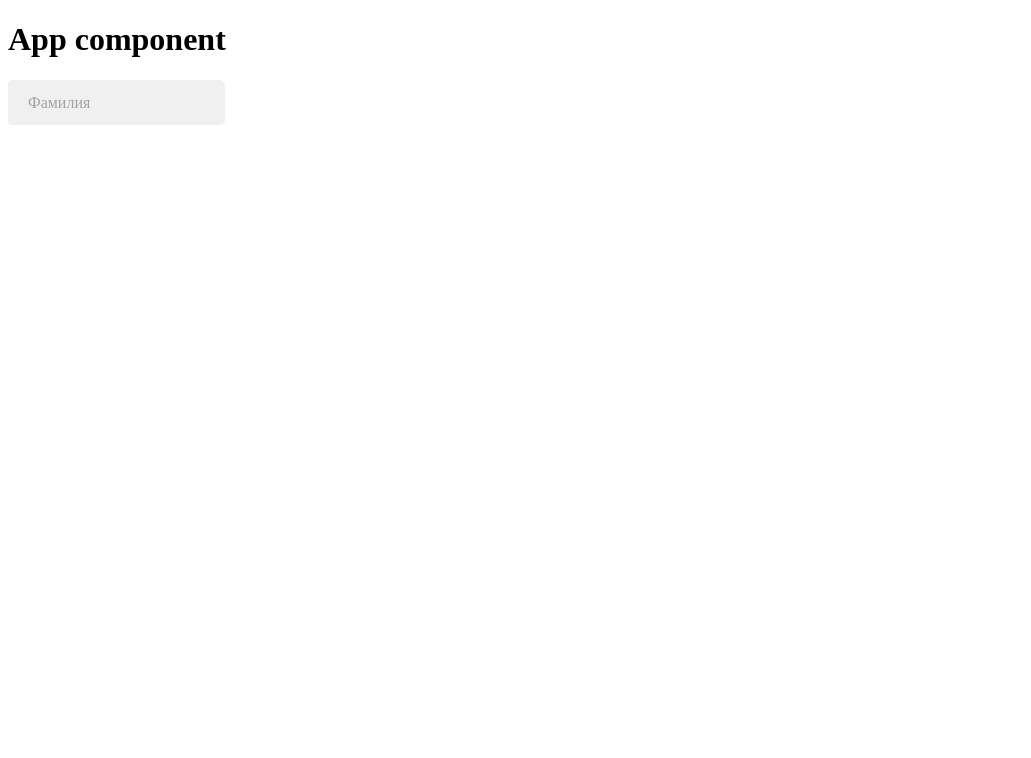
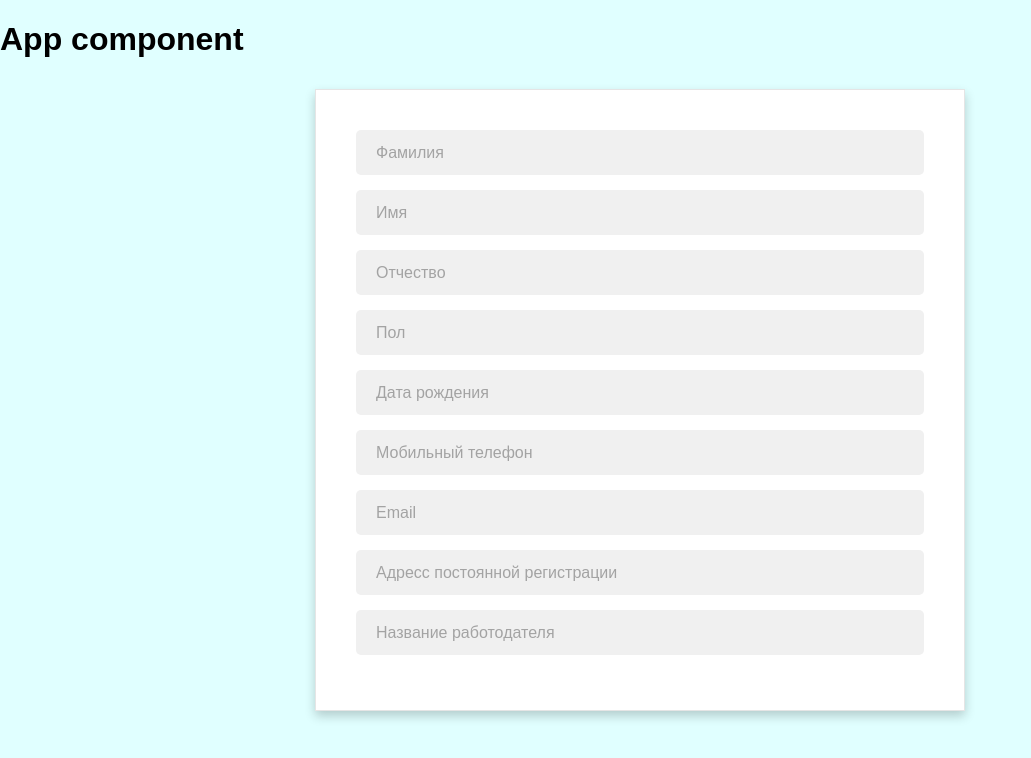
Before and after one commit to makhnev-a/balance-platform-react, a React app: page / in a window 1280 px wide. Shown: the top 758 px of the page, without its empty margins (0-1031 px from the left). Built offline with nearby package versions, Linux system fonts and the light colour scheme.

Commit message:
fix styles for inputs

```diff
--- a/src/components/Input/Input.jsx
+++ b/src/components/Input/Input.jsx
@@ -4,10 +4,8 @@ export const Input = ({type}) => {
   const [hasLength, setHasLength] = useState(false);
   const onBlurHandler = (event) => setHasLength(!!event.currentTarget.value.trim().length);
 
-  const a = 2-2-2-2-2-2-2-2-2-2-2-2-2-2-2-2-2-2-2-2-2-2-2-2-2-2-2-2-2-2-2-2-2-2-2-2-2-2-2-2-2-2-2-2-2-2-2-2-2-2-2-2-2-2-2-2-2-2-2-2-2-2-2-2-2-2-2-2-2-2-2-2-2-2-2-2-2-2-2-2-2-2-2-2-2-2-2-2-2-2-2-2-2-2-2-2-2-2-2-2-2-2-2-2-2-2-2-2-2-2-2-2;
-  console.log(a);
-
   return (
+    <div className='form__box'>
       <div className={hasLength ? 'input input--toTop' : 'input'}>
         <input
           className='input__input'
@@ -22,5 +20,118 @@ export const Input = ({type}) => {
           Фамилия
         </label>
       </div>
+      <div className={hasLength ? 'input input--toTop' : 'input'}>
+        <input
+          className='input__input'
+          onBlur={onBlurHandler}
+          type={type || 'text'}
+          id='surname'
+        />
+        <label
+          className='input__label'
+          htmlFor="surname"
+        >
+          Имя
+        </label>
+      </div>
+      <div className={hasLength ? 'input input--toTop' : 'input'}>
+        <input
+          className='input__input'
+          onBlur={onBlurHandler}
+          type={type || 'text'}
+          id='surname'
+        />
+        <label
+          className='input__label'
+          htmlFor="surname"
+        >
+          Отчество
+        </label>
+      </div>
+      <div className={hasLength ? 'input input--toTop' : 'input'}>
+        <input
+          className='input__input'
+          onBlur={onBlurHandler}
+          type={type || 'text'}
+          id='surname'
+        />
+        <label
+          className='input__label'
+          htmlFor="surname"
+        >
+          Пол
+        </label>
+      </div>
+      <div className={hasLength ? 'input input--toTop' : 'input'}>
+        <input
+          className='input__input'
+          onBlur={onBlurHandler}
+          type={type || 'text'}
+          id='surname'
+        />
+        <label
+          className='input__label'
+          htmlFor="surname"
+        >
+          Дата рождения
+        </label>
+      </div>
+      <div className={hasLength ? 'input input--toTop' : 'input'}>
+        <input
+          className='input__input'
+          onBlur={onBlurHandler}
+          type={type || 'text'}
+          id='surname'
+        />
+        <label
+          className='input__label'
+          htmlFor="surname"
+        >
+          Мобильный телефон
+        </label>
+      </div>
+      <div className={hasLength ? 'input input--toTop' : 'input'}>
+        <input
+          className='input__input'
+          onBlur={onBlurHandler}
+          type={type || 'text'}
+          id='surname'
+        />
+        <label
+          className='input__label'
+          htmlFor="surname"
+        >
+          Email
+        </label>
+      </div>
+      <div className={hasLength ? 'input input--toTop' : 'input'}>
+        <input
+          className='input__input'
+          onBlur={onBlurHandler}
+          type={type || 'text'}
+          id='surname'
+        />
+        <label
+          className='input__label'
+          htmlFor="surname"
+        >
+          Адресс постоянной регистрации
+        </label>
+      </div>
+      <div className={hasLength ? 'input input--toTop' : 'input'}>
+        <input
+          className='input__input'
+          onBlur={onBlurHandler}
+          type={type || 'text'}
+          id='surname'
+        />
+        <label
+          className='input__label'
+          htmlFor="surname"
+        >
+          Название работодателя
+        </label>
+      </div>
+    </div>
   );
 };
--- a/src/components/Input/input.scss
+++ b/src/components/Input/input.scss
@@ -1,5 +1,10 @@
 .input {
   position: relative;
+  width: 100%;
+
+  @media screen and (max-width: 415px){
+    font-size: 12px;
+  }
 
   &__input {
     padding: 15px 20px;
@@ -8,11 +13,19 @@
     border: none;
     border-radius: 5px;
     margin-bottom: 15px;
+    width: 100%;
+    box-sizing: border-box;
+    box-shadow: none;
+    outline: none;
 
     &:focus + label {
       bottom: 100%;
       transform: translateY(-12px);
       font-size: 12px;
+
+      @media screen and (max-width: 415px) {
+        font-size: 10px;
+      }
     }
   }
 
--- a/src/index.js
+++ b/src/index.js
@@ -1,7 +1,7 @@
 import React from 'react';
 import ReactDOM from 'react-dom';
 
-import './styles.scss';
+import './styles/styles.scss';
 import App from "./components/App/App";
 
 ReactDOM.render(
--- a/src/styles.scss
+++ /dev/null
@@ -1 +0,0 @@
-@import "components/Input/input";
--- /dev/null
+++ b/src/styles/styles.scss
@@ -0,0 +1,32 @@
+@import "../components/Input/input";
+
+body {
+  margin: 0;
+  padding: 0;
+  font-family: sans-serif;
+  background-color: lightcyan;
+}
+
+.form__box {
+  position: absolute;
+  top: 50%;
+  left: 50%;
+  transform: translate(-50%, -50%);
+  background-color: #fff;
+  padding: 40px;
+  box-shadow: 0 5px 10px rgba(0, 0, 0, .2);
+  border: 1px solid rgba(0, 0, 0, .1);
+  box-sizing: border-box;
+  width: 650px;
+  display: flex;
+  flex-wrap: wrap;
+  justify-content: space-between;
+
+  @media screen and (max-width: 715px) {
+    width: 90%;
+  }
+
+  @media screen and (max-width: 415px) {
+    padding: 40px 20px;
+  }
+}
```
Lines whose indentation alone changed are shown as unchanged.
